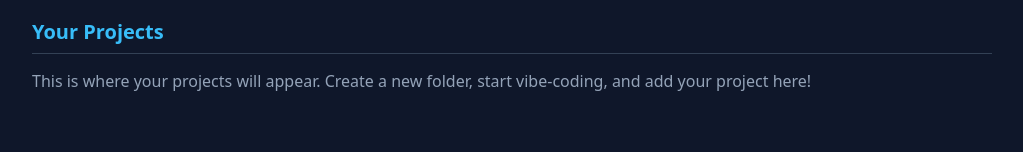
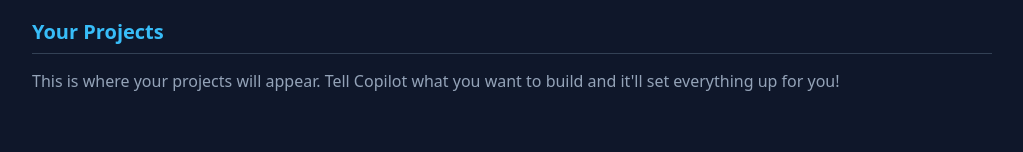
Before and after one commit to borobaya/html-vibe-coding-for-students, a website: page index.html in a window 1280 px wide. Shown: the part 256-408 px from the top of the page, without its empty margins (128-1151 px from the left). Drawn offline with Linux system fonts and the light colour scheme.

Commit message:
Enhance Copilot instructions and project setup guidance; add new skills for project gallery management and student project guidance

```diff
--- a/index.html
+++ b/index.html
@@ -123,7 +123,7 @@
 
   <div class="container">
     <h2>Your Projects</h2>
-    <p style="color: var(--text-muted); margin-bottom: 1rem;">This is where your projects will appear. Create a new folder, start vibe-coding, and add your project here!</p>
+    <p style="color: var(--text-muted); margin-bottom: 1rem;">This is where your projects will appear. Tell Copilot what you want to build and it'll set everything up for you!</p>
     <ul class="projects">
     </ul>
 
```
Also changed, not shown: .github/copilot-instructions.md, .github/skills/add-project-to-gallery/SKILL.md (added), .github/skills/guide-new-project/SKILL.md (added), .github/skills/take-screenshot/SKILL.md (added), .github/skills/take-screenshot/scripts/screenshot.js (added), README.md.
